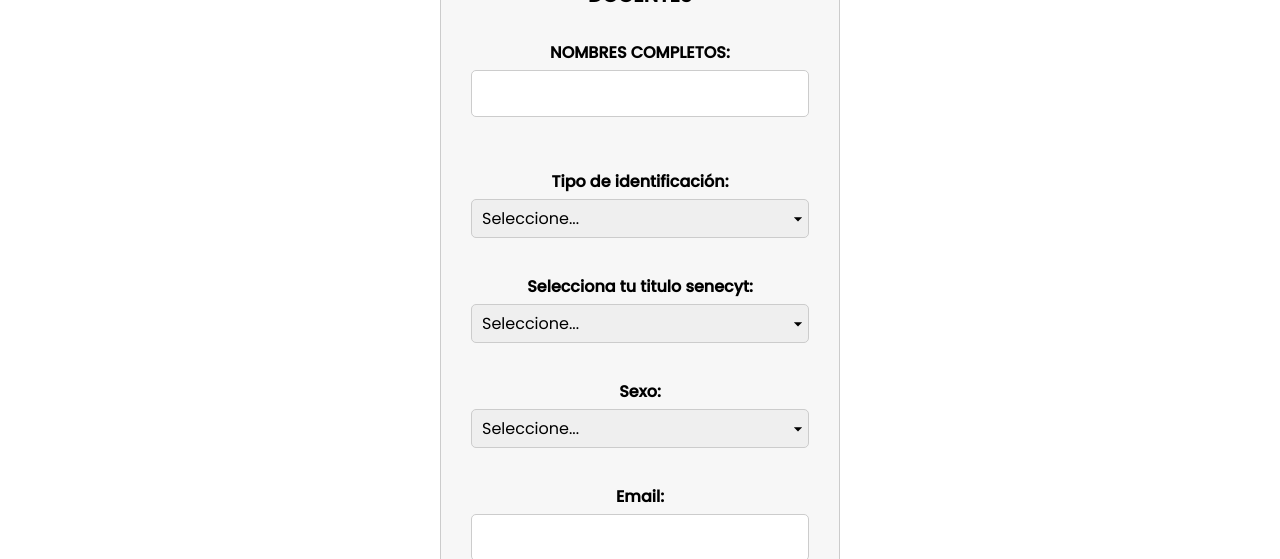
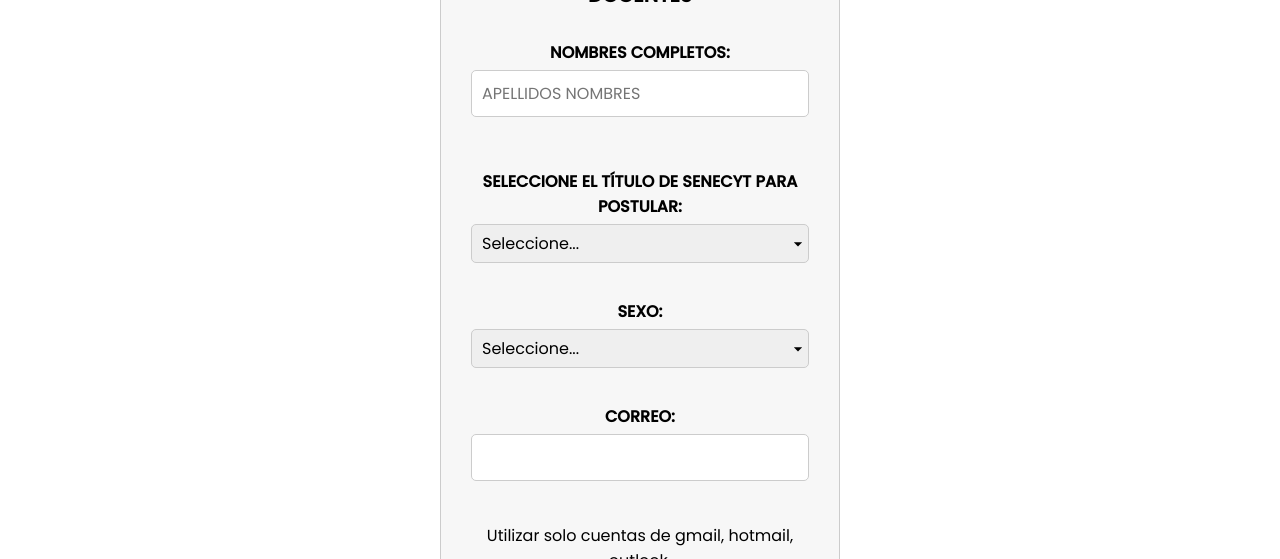
Before and after one commit to alissonclavijo/BaseDeDatosPostulacionesGrupo1, a React (Create React App) app in the folder client/: page /registerinformation in a window 1280 px wide. Shown: the part 216-775 px from the top of the page. Built offline with nearby package versions, Linux system fonts and the light colour scheme.

Commit message:
inputs en registro en registro
se puso tipo de identificación en la anterior página

```diff
--- a/client/src/routes/Register.js
+++ b/client/src/routes/Register.js
@@ -7,10 +7,11 @@ import { Link } from "react-router-dom";
 
 const imagen = require.context("../img/");
 
-function Register (){
+function Register() {
     const [cedula, setCedula] = useState('');
     const [errorMensaje, setErrorMensaje] = useState('');
     const [captchaResuelto, setCaptchaResuelto] = useState(false);
+    const [tipoIdentificacion, setTipoIdentificacion] = useState('');
 
     const handleChange = (e) => {
         const { value } = e.target;
@@ -45,9 +46,9 @@ function Register (){
         }
     };
 
-    return(
+    return (
         <>
-        <Navbar/>
+            <Navbar />
             <div className="conregister">
                 <img className="banner" src={(imagen("./banner_profesores.jpg"))} alt="Universidad" />
                 <div className="register">
@@ -56,7 +57,21 @@ function Register (){
                             <h1>Registro de Postulantes a Docentes</h1>
                             <div className="form-container">
                                 <form onSubmit={handleSubmit} className="cedula-form">
-                                    <label htmlFor="cedula">Cédula de Identidad:</label>
+                                    <div className="form-group">
+                                        <label htmlFor="tipoIdentificacion">TIPO DE IDENTIFICACIÓN:</label>
+                                        <select
+                                            id="tipoIdentificacion"
+                                            value={tipoIdentificacion}
+                                            onChange={(e) => setTipoIdentificacion(e.target.value)}
+                                            required
+                                        >
+                                            <option value="">Seleccione...</option>
+                                            <option value="cédula">Cédula</option>
+                                            <option value="pasaporte">Pasaporte</option>
+                                            <option value="otro">Otro</option>
+                                        </select>
+                                    </div>
+                                    <label htmlFor="cedula">Número de identificación:</label>
                                     <input
                                         type="text"
                                         id="cedula"
--- a/client/src/routes/RegisterInformation.js
+++ b/client/src/routes/RegisterInformation.js
@@ -6,7 +6,6 @@ import './RegisterInformation.css'; // Importa el archivo de estilos CSS especí
 
 const RegisterInformation = () => {
   const [nombres, setNombres] = useState('');
-  const [tipoIdentificacion, setTipoIdentificacion] = useState('');
   const [tituloSenecyt, setTituloSenecyt] = useState('');
   const [sexo, setSexo] = useState('');
   const [email, setEmail] = useState('');
@@ -15,7 +14,7 @@ const RegisterInformation = () => {
 
   const handleSubmit = (e) => {
     e.preventDefault();
-    console.log('Datos enviados:', { nombres, tipoIdentificacion, tituloSenecyt, sexo, email, password });
+    console.log('Datos enviados:', { nombres, tituloSenecyt, sexo, email});
     setShowAlert(true);
   };
 
@@ -37,28 +36,14 @@ const RegisterInformation = () => {
             type="text"
             id="nombres"
             value={nombres}
+            placeholder="APELLIDOS NOMBRES"
             onChange={(e) => setNombres(e.target.value)}
             required
           />
         </div>
 
         <div className="form-group">
-          <label htmlFor="tipoIdentificacion">Tipo de identificación:</label>
-          <select
-            id="tipoIdentificacion"
-            value={tipoIdentificacion}
-            onChange={(e) => setTipoIdentificacion(e.target.value)}
-            required
-          >
-            <option value="">Seleccione...</option>
-            <option value="cédula">Cédula</option>
-            <option value="pasaporte">Pasaporte</option>
-            <option value="otro">Otro</option>
-          </select>
-        </div>
-
-        <div className="form-group">
-          <label htmlFor="titulosenecyt">Selecciona tu titulo senecyt:</label>
+          <label htmlFor="titulosenecyt">SELECCIONE EL TÍTULO DE SENECYT PARA POSTULAR:</label>
           <select
             id="titulosenecyt"
             value={tituloSenecyt}
@@ -74,7 +59,7 @@ const RegisterInformation = () => {
         </div>
 
         <div className="form-group">
-          <label htmlFor="sexo">Sexo:</label>
+          <label htmlFor="sexo">SEXO:</label>
           <select
             id="sexo"
             value={sexo}
@@ -89,7 +74,7 @@ const RegisterInformation = () => {
         </div>
 
         <div className="form-group">
-          <label htmlFor="email">Email:</label>
+          <label htmlFor="email">CORREO:</label>
           <input
             type="email"
             id="email"
@@ -99,7 +84,7 @@ const RegisterInformation = () => {
           />
         </div>
 
-        <div className="form-group">
+        {/* <div className="form-group">
           <label htmlFor="password">Contraseña:</label>
           <input
             type="password"
@@ -108,7 +93,7 @@ const RegisterInformation = () => {
             onChange={(e) => setPassword(e.target.value)}
             required
           />
-        </div>
+        </div> */}
 
         <div className="advertencia">Utilizar solo cuentas de gmail, hotmail, outlook.</div>
 
```
Lines whose indentation alone changed are shown as unchanged.
